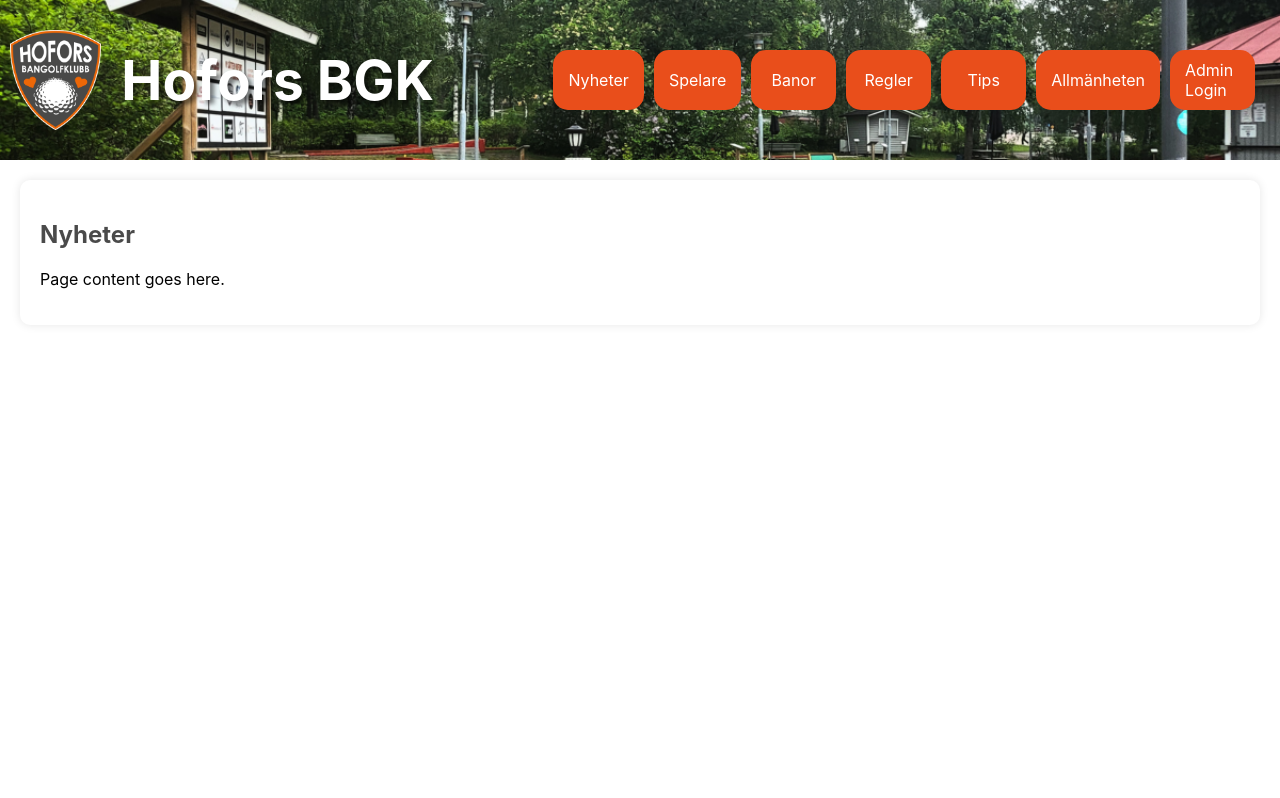
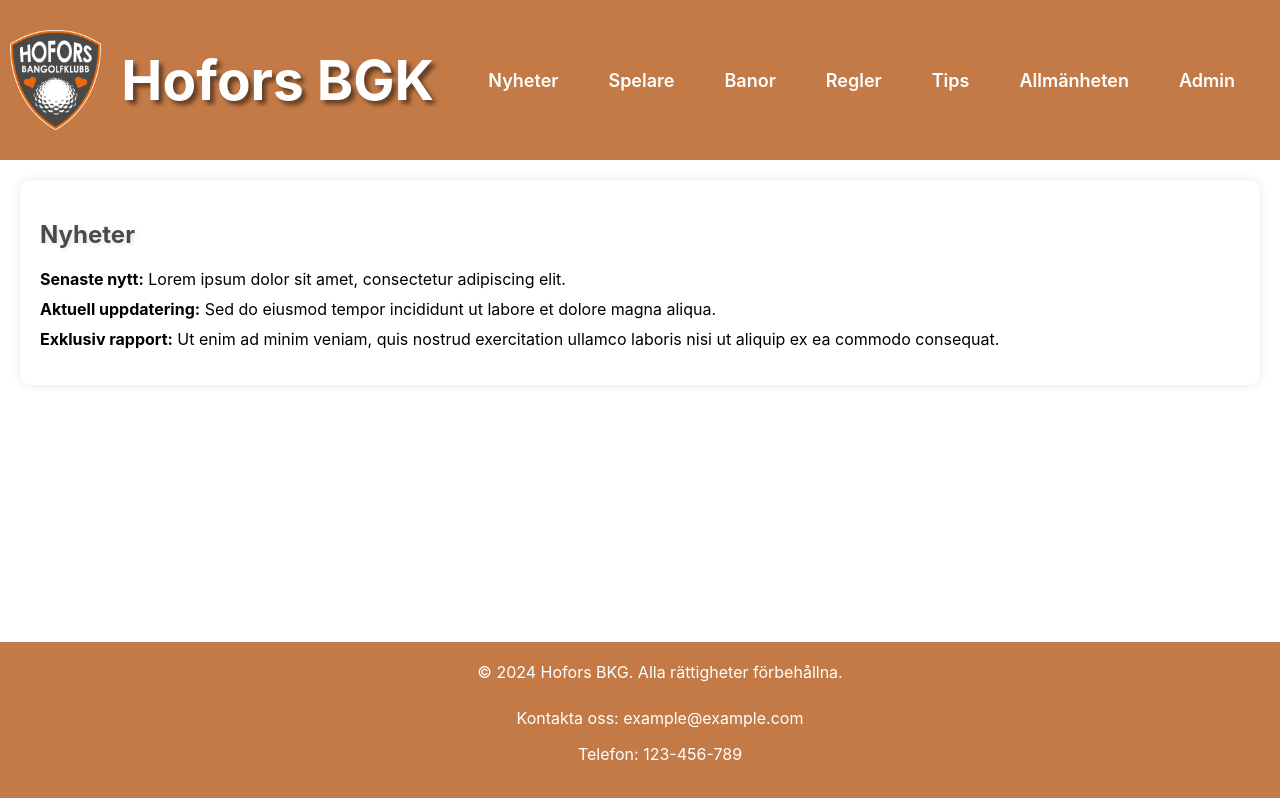
Before and after one commit to codeforgedtech/hoforsbgk, a React (Create React App) app: page / in a window 1280 px wide. Built offline with nearby package versions, Linux system fonts and the light colour scheme.

Commit message:
menu done

```diff
--- a/src/App.js
+++ b/src/App.js
@@ -9,6 +9,7 @@ import Rules from './components/Rules';
 import Tips from './components/Tips';
 import Public from './components/Public';
 import News from './components/News';
+import Footer from './components/Footer';
 
 function App() {
   return (
@@ -26,6 +27,7 @@ function App() {
           <Route path="/news" element={<News />} />
           <Route path="/admin" element={<AdminLogin />} />
         </Routes>
+        <Footer />
       </div>
     </Router>
   );
--- /dev/null
+++ b/src/components/Footer.js
@@ -0,0 +1,36 @@
+import React from 'react';
+import styled from 'styled-components';
+
+const FooterContainer = styled.footer`
+  position: fixed;
+  bottom: 0;
+  width: 100%;
+  background-color: #C37A47;
+  color: white;
+  padding: 20px;
+  display: flex;
+  flex-direction: column;
+  align-items: center;
+  justify-content: center;
+`;
+
+const FooterText = styled.p`
+  margin: 0;
+`;
+
+const ContactInfo = styled.div`
+  margin-top: 10px;
+  text-align: center;
+`;
+
+const Footer = () => (
+  <FooterContainer>
+    <FooterText>© 2024 Hofors BKG. Alla rättigheter förbehållna.</FooterText>
+    <ContactInfo>
+      <p>Kontakta oss: example@example.com</p>
+      <p>Telefon: 123-456-789</p>
+    </ContactInfo>
+  </FooterContainer>
+);
+
+export default Footer;
--- a/src/components/Header.js
+++ b/src/components/Header.js
@@ -1,14 +1,14 @@
 import React from 'react';
 import styled from 'styled-components';
 import logo from '../assets/Hofors BGK-540px.png';
-import backgroundImage from '../assets/headerbg.png'; // Replace with the actual path to your background image
+
 import Menu from './Menu';  // Import Menu component
 
 const HeaderContainer = styled.header`
-  background-image: url(${backgroundImage});
+
   background-size: cover;
   background-position: center;
-  background-color: #4A4A4A;
+  background-color: #C37A47;
   padding: 10px;
   display: flex;
   align-items: center;
--- a/src/components/Menu.js
+++ b/src/components/Menu.js
@@ -1,6 +1,26 @@
 import React, { useState } from 'react';
 import { Link } from 'react-router-dom';
-import styled from 'styled-components';
+import styled, { keyframes } from 'styled-components';
+import logo from '../assets/Hofors BGK-540px.png';
+
+// Animation for sliding the menu in and out
+const slideIn = keyframes`
+  from {
+    transform: translateX(100%);
+  }
+  to {
+    transform: translateX(0%);
+  }
+`;
+
+const slideOut = keyframes`
+  from {
+    transform: translateX(0%);
+  }
+  to {
+    transform: translateX(100%);
+  }
+`;
 
 const MenuContainer = styled.nav`
   padding: 10px;
@@ -8,7 +28,7 @@ const MenuContainer = styled.nav`
   justify-content: space-between;
   align-items: center;
   flex-wrap: wrap;
-  height:120px;
+  height: 120px;
 
   @media (max-width: 768px) {
     position: relative;
@@ -16,7 +36,19 @@ const MenuContainer = styled.nav`
     align-items: flex-start;
     width: 100%;
     padding: 0;
-    height:10px;
+    height: auto;
+  }
+`;
+
+const Logo = styled.img`
+  display: none;
+
+  @media (max-width: 768px) {
+    display: block;
+    position: fixed;
+    top: 20px;
+    left: 20px;
+    z-index: 15;
   }
 `;
 
@@ -24,23 +56,27 @@ const MenuItem = styled(Link)`
   color: white;
   text-decoration: none;
   margin: 5px;
-  padding: 10px 15px;
-  background-color: #E94E1B;
-  border-radius: 15px;
+  padding: 10px 20px;
   display: flex;
   justify-content: center;
-  align-items: center;
-  width: 60%;
+  align-items: top;
+  width: 100%;
+  font-size: 18px;
+  font-weight: 600;
+  transition: all 0.3s ease;
 
   &:hover {
-    background-color: #D4411B;
-    transform: scale(1.05);
+    transform: scale(1.1);
+    color: black;
+
   }
 
   @media (max-width: 768px) {
-    width: 90%;
-    padding: 10px 3px; /* Smaller padding for mobile */
+    width: 100%;
+    padding: px 0;
     font-size: 20px;
+    font-weight: 800;
+    color: black; /* Ändra textfärg till svart i mobil läge */
   }
 `;
 
@@ -49,11 +85,11 @@ const HamburgerButton = styled.button`
   flex-direction: column;
   justify-content: center;
   align-items: center;
-  height: 40px;
-  width: 40px;
-  background-color: #E94E1B;
+  height: 45px;
+  width: 45px;
+  background-color: #C37A47;
   border: none;
-  border-radius: 15px;
+  border-radius: 10px;
   cursor: pointer;
   position: fixed;
   top: 25px;
@@ -92,19 +128,20 @@ const MenuItems = styled.div`
 
   @media (max-width: 768px) {
     flex-direction: column;
-    width: 60%;
+    width: 50%;
     position: fixed;
-    top: 70px;
-    left: 65%;
-    transform: translateX(-50%);
-    background-color: rgba(74, 74, 74, 0.95);
-    height: auto;
-    justify-content: center;
+    top: 0;
+    right: 0;
+    height: 100%;
+    background-color: white;
+    transform: translateX(100%);
+    animation: ${props => (props.open ? slideIn : slideOut)} 0.5s forwards;
+    justify-content: flex-start; /* Justera för att placera menyn högre upp */
     align-items: center;
-    border-radius: 15px;
+    box-shadow: -2px 0 8px rgba(0, 0, 0, 0.2);
     z-index: 10;
-    display: ${props => (props.open ? 'flex' : 'none')};
-    padding-top: 20px;
+    padding-top: 65px; /* Justera för att flytta upp menyn */
+    border-left: 2px solid black; /* Lägg till svart kant på vänster sida */
   }
 `;
 
@@ -126,14 +163,16 @@ const Menu = () => {
         <span></span>
         <span></span>
       </HamburgerButton>
+
       <MenuItems open={isOpen}>
+      {isOpen && <Logo src={logo} alt="logo" width={50} height={50} />}
         <MenuItem to="/news" onClick={closeMenu}>Nyheter</MenuItem>
         <MenuItem to="/players" onClick={closeMenu}>Spelare</MenuItem>
         <MenuItem to="/courses" onClick={closeMenu}>Banor</MenuItem>
         <MenuItem to="/rules" onClick={closeMenu}>Regler</MenuItem>
         <MenuItem to="/tips" onClick={closeMenu}>Tips</MenuItem>
         <MenuItem to="/public" onClick={closeMenu}>Allmänheten</MenuItem>
-        <MenuItem to="/admin" onClick={closeMenu}>Admin Login</MenuItem>
+        <MenuItem to="/admin" onClick={closeMenu}>Admin</MenuItem>
       </MenuItems>
     </MenuContainer>
   );
--- a/src/components/News.js
+++ b/src/components/News.js
@@ -11,12 +11,32 @@ const ContentContainer = styled.div`
 
 const Title = styled.h2`
   color: #4A4A4A;
+  text-shadow: 2px 2px 4px rgba(0, 0, 0, 0.1); /* Skugga för titeln */
+`;
+
+const NewsList = styled.ul`
+  list-style-type: none;
+  padding: 0;
+`;
+
+const NewsItem = styled.li`
+  margin-bottom: 10px;
 `;
 
 const Content = () => (
   <ContentContainer>
     <Title>Nyheter</Title>
-    <p>Page content goes here.</p>
+    <NewsList>
+      <NewsItem>
+        <strong>Senaste nytt:</strong> Lorem ipsum dolor sit amet, consectetur adipiscing elit.
+      </NewsItem>
+      <NewsItem>
+        <strong>Aktuell uppdatering:</strong> Sed do eiusmod tempor incididunt ut labore et dolore magna aliqua.
+      </NewsItem>
+      <NewsItem>
+        <strong>Exklusiv rapport:</strong> Ut enim ad minim veniam, quis nostrud exercitation ullamco laboris nisi ut aliquip ex ea commodo consequat.
+      </NewsItem>
+    </NewsList>
   </ContentContainer>
 );
 
--- a/src/components/Rules.js
+++ b/src/components/Rules.js
@@ -15,7 +15,7 @@ const Title = styled.h2`
 
 const Content = () => (
   <ContentContainer>
-    <Title>Regeler</Title>
+    <Title>Regler</Title>
     <p>Page content goes here.</p>
   </ContentContainer>
 );
```
